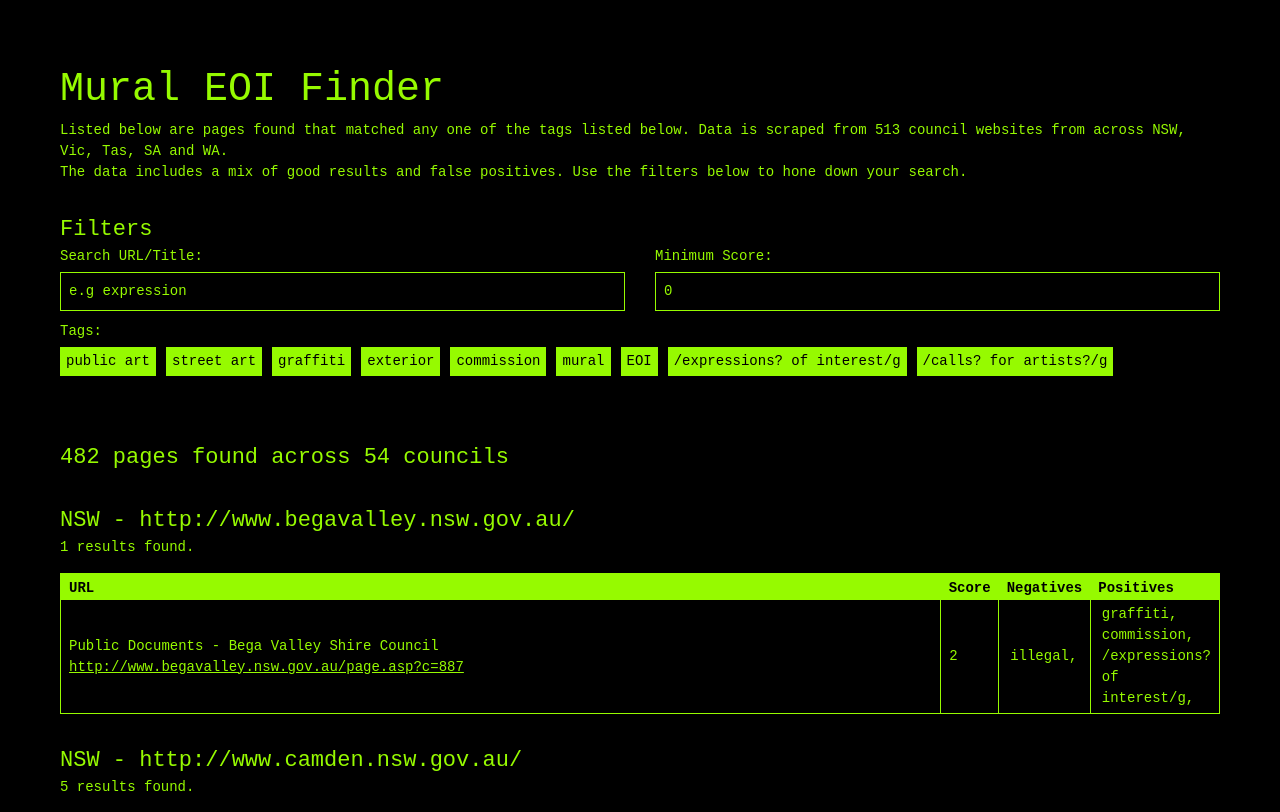
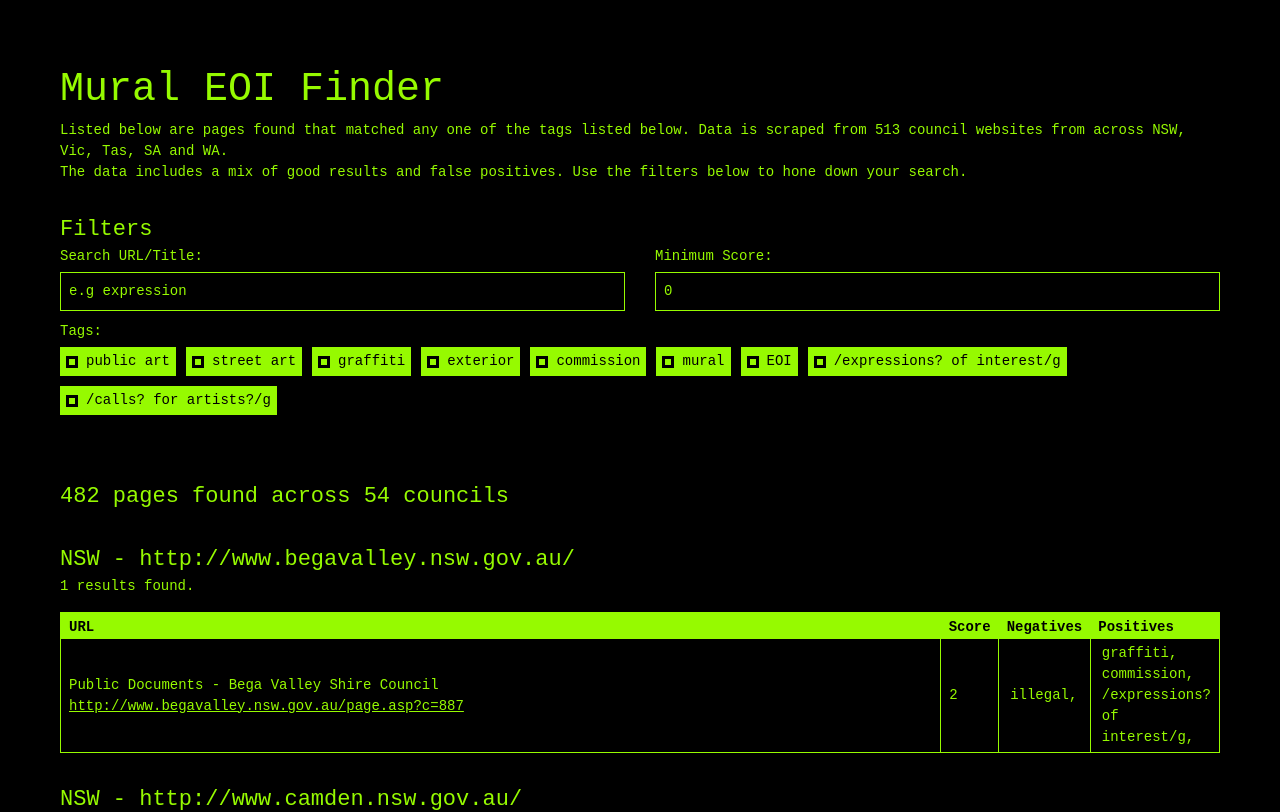
Before and after one commit to jonnyscholes/council-scraper, a Next.js app: page / in a window 1280 px wide. Shown: the top 812 px of the page. Built offline with nearby package versions, Linux system fonts and the light colour scheme.

Commit message:
Nicer tags

```diff
--- a/app/globals.css
+++ b/app/globals.css
@@ -148,6 +148,8 @@ td {
   padding: 3px 5px;
   border: 1px solid var(--t-color);
   text-decoration: none;
+  position: relative;
+  padding-left: 25px;
 }
 .tagCloud button.selected {
   color: black;
@@ -158,6 +160,31 @@ td {
 .tagCloud button:hover,
 .tagCloud button:focus {
   text-decoration: underline;
+}
+
+.tagCloud button::before {
+  content: "";
+  position: absolute;
+  left: 4px;
+  top: 50%;
+  transform: translateY(-50%);
+  width: 14px;
+  height: 14px;
+  border: 1px solid var(--t-color);
+  background-color: black;
+}
+
+.tagCloud button:hover::after,
+.tagCloud button.selected::after {
+  content: "";
+  position: absolute;
+  left: 8px;
+  top: 50%;
+  transform: translateY(-50%);
+  width: 6px;
+  height: 6px;
+  background-color: var(--t-color);
+  /* opacity: 0; */
 }
 
 input:focus,
```
